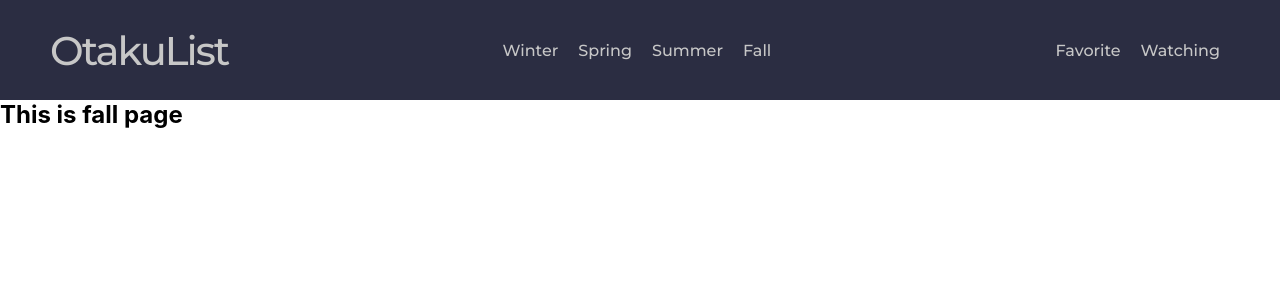
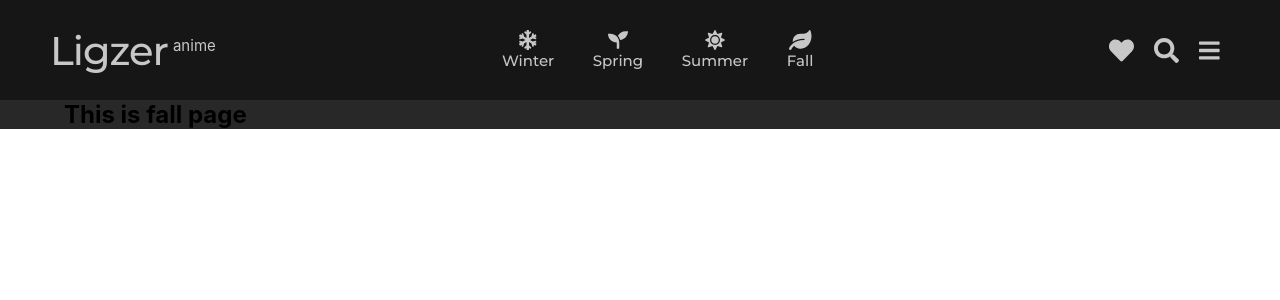
Before and after one commit to devmdmamun/ligzer, a React (Create React App) app: page /fall in a window 1280 px wide. Shown: the top 300 px of the page. Built offline with nearby package versions, Linux system fonts and the light colour scheme.

Commit message:
Basic Design for search done

```diff
--- a/src/Component/Icons.js
+++ b/src/Component/Icons.js
@@ -1,10 +1,24 @@
 import { library } from "@fortawesome/fontawesome-svg-core";
 import {
   faBars,
+  faCog,
+  faHeart,
   faLeaf,
+  faSearch,
   faSeedling,
   faSnowflake,
   faSun,
+  faTv,
 } from "@fortawesome/free-solid-svg-icons";
 
-library.add(faSnowflake, faSun, faSeedling, faLeaf, faBars);
+library.add(
+  faSnowflake,
+  faSun,
+  faSeedling,
+  faLeaf,
+  faBars,
+  faSearch,
+  faHeart,
+  faTv,
+  faCog
+);
--- a/src/Component/Navbar/BigNav.js
+++ b/src/Component/Navbar/BigNav.js
@@ -1,24 +1,71 @@
 import { Link } from "react-router-dom";
+import { FontAwesomeIcon } from "@fortawesome/react-fontawesome";
 import classes from "./Navbar.module.css";
+import { useState } from "react";
+import Search from "./Search";
 const BigNav = () => {
+  const [show, setShow] = useState(false);
+
+  const handleSearchClick = () => {
+    setShow(!show);
+    console.log("you have click the search button");
+  };
+
   return (
-    <div className={classes.navbar}>
+    <>
+      <header className={classes.navbar}>
         <nav className={classes.nav}>
           <div className={classes.logo}>
-          <Link to="/">OtakuList</Link>
+            <Link to="/">Ligzer</Link>
+            <small>anime</small>
+            {/* <div className={classes.logoSmallTxt}>
+            <small>anime</small>
+            <small>beta</small>
+          </div> */}
           </div>
           <div className={classes.mainLink}>
-          <Link to="/winter">Winter</Link>
-          <Link to="/spring">Spring</Link>
-          <Link to="/summer">Summer</Link>
-          <Link to="/fall">Fall</Link>
+            <Link to="/winter">
+              <FontAwesomeIcon icon="snowflake" className={classes.icon} />
+              <p className={classes.linkTxtBg}>Winter</p>
+            </Link>
+            <Link to="/spring">
+              <FontAwesomeIcon icon="seedling" className={classes.icon} />
+              <p className={classes.linkTxtBg}>Spring</p>
+            </Link>
+            <Link to="/summer">
+              <FontAwesomeIcon icon="sun" className={classes.icon} />
+              <p className={classes.linkTxtBg}>Summer</p>
+            </Link>
+            <Link to="/fall">
+              <FontAwesomeIcon icon="leaf" className={classes.icon} />
+              <p className={classes.linkTxtBg}>Fall</p>
+            </Link>
           </div>
           <div className={classes.sideLink}>
-          <Link to="/favorite">Favorite</Link>
-          <Link to="/watching">Watching</Link>
+            <Link to="/favorite">
+              <FontAwesomeIcon icon="heart" className={classes.icon} />
+            </Link>
+            <FontAwesomeIcon
+              icon="search"
+              className={classes.icon}
+              onClick={handleSearchClick}
+            />
+            <FontAwesomeIcon icon="bars" className={classes.icon} />
+            {/*
+          <Link to="/favorite">
+            <FontAwesomeIcon icon="heart" className={classes.bgIcon} />
+          </Link>
+          <Link to="/watching">
+            <FontAwesomeIcon icon="tv" className={classes.bgIcon} />
+          </Link>
+          <Link to="/settings">
+            <FontAwesomeIcon icon="cog" className={classes.bgIcon} />
+          </Link> */}
           </div>
         </nav>
-    </div>
+      </header>
+      {show ? <Search /> : null}
+    </>
   );
 };
 
--- a/src/Component/Navbar/Navbar.js
+++ b/src/Component/Navbar/Navbar.js
@@ -3,7 +3,7 @@ import BigNav from "./BigNav";
 import SmNav from "./SmNav";
 const Navbar = () => {
   const [width, setWidth] = useState(window.innerWidth);
-  const smallScreen = 768;
+  const smallScreen = 800;
   useEffect(() => {
     const handledevices = () => setWidth(window.innerWidth);
     window.addEventListener("resize", handledevices);
@@ -11,7 +11,7 @@ const Navbar = () => {
       window.removeEventListener("resize", handledevices);
     };
   }, []);
-  return <div>{width < smallScreen ? <SmNav /> : <BigNav />}</div>;
+  return <>{width < smallScreen ? <SmNav /> : <BigNav />}</>;
 };
 
 export default Navbar;
--- a/src/Component/Navbar/Navbar.module.css
+++ b/src/Component/Navbar/Navbar.module.css
@@ -1,9 +1,11 @@
 @import url("https://fonts.googleapis.com/css2?family=Montserrat:wght@500&display=swap");
+
 .navbar {
   width: 100%;
   height: 100px;
-  background-color: #2b2d42;
+  background-color: #161616; /* new theme color with #2b2d42 */
 }
+
 .nav {
   max-width: 1200px;
   height: 100%;
@@ -13,20 +15,51 @@
   margin: auto;
   padding: 10px;
 }
+
 a {
   text-decoration: none;
   font-family: "Montserrat", sans-serif;
   font-weight: 500;
   color: #c7c7c7;
+  /* border: 1px solid #c7c7c7; */
 }
+
 .logo {
   font-size: 40px;
-  letter-spacing: -2px;
+  letter-spacing: -1px;
 }
-.mainLink a,
-.sideLink a {
-  padding: 5px;
-  margin: 5px;
+.logo small {
+  color: #c7c7c7;
+  font-size: 15px;
+  margin-left: 5px;
+  margin-bottom: 10px;
+  letter-spacing: 0.03px;
+}
+/* .logoSmallTxt {
+  display: flex;
+  flex-flow: column;
+  color: #c7c7c7;
+  font-size: 16px;
+  margin-left: 5px;
+  margin-bottom: 10px; commented line
+  letter-spacing: 0.03px;
+} */
+.logo:hover {
+  color: black;
+}
+.mainLink {
+  width: 350px;
+  text-align: center;
+}
+
+.mainLink,
+.sideLink,
+.logo {
+  /* border: 1px solid #c7c7c7; */
+  height: 60px;
+  display: flex;
+  justify-content: space-around;
+  align-items: center;
 }
 
 .navbarSmMain {
@@ -40,28 +73,33 @@ a {
   transform: translateX(-50%);
   height: 50px;
 }
+
 .mainLinkSm {
   display: flex;
   justify-content: space-around;
   align-items: center;
   width: 70%;
 }
+
 .cngMainLink {
   width: 60px;
   position: relative;
 }
+
 .cngMainLink .icon {
   position: absolute;
   top: 50%;
   left: 50%;
   transform: translate(-50%, -50%);
 }
+
 .mainLinkSm,
 .cngMainLink {
-  background-color: #2b2d42;
+  background-color: #2b2d42; /* previous theme color with white */
   height: 100%;
   border-radius: 5px;
 }
+
 .linkBox {
   display: inline-flex;
   align-items: center;
@@ -70,11 +108,28 @@ a {
   justify-content: center;
   text-align: center;
 }
+
 .icon {
   font-size: 20px;
   color: #c7c7c7;
   margin: auto;
+  /* border: 1px solid #c7c7c7; */
 }
+
 .linkTxt {
   font-size: 10px;
 }
+.linkTxtBg {
+  font-size: 15px;
+}
+.sideLink .icon {
+  margin: 5px;
+  padding: 5px;
+  font-size: 35px;
+  cursor: pointer;
+}
+@media (max-width: 1210px) {
+  .nav {
+    margin: 0 10px;
+  }
+}
--- /dev/null
+++ b/src/Component/Navbar/Search.js
@@ -0,0 +1,14 @@
+import classes from "./Search.module.css";
+const Search = () => {
+  return (
+    <div className={classes.search}>
+      <input
+        className={classes.searchInp}
+        type="text"
+        placeholder="Search your favorite anime..."
+      />
+    </div>
+  );
+};
+
+export default Search;
--- /dev/null
+++ b/src/Component/Navbar/Search.module.css
@@ -0,0 +1,32 @@
+.search {
+  height: 90px;
+  width: 100%;
+  display: flex;
+  justify-content: center;
+  align-items: center;
+  background-color: black;
+  position: fixed;
+}
+.searchInp {
+  width: 100%;
+  max-width: 800px;
+  height: 80%;
+  border: none;
+  border-bottom: 2px solid #c7c7c7;
+  background-color: transparent;
+  font-size: 30px;
+  margin: auto;
+  color: white;
+  outline: none;
+  padding: 10px;
+}
+@media (max-width: 899px) {
+  .search {
+    height: 60px;
+  }
+  .searchInp {
+    font-size: 20px;
+    border: none;
+    width: 90%;
+  }
+}
--- a/src/Pages/Fall.js
+++ b/src/Pages/Fall.js
@@ -1,5 +1,9 @@
 const Fall = () => {
-  return <h2>This is fall page</h2>;
+  return (
+    <div className="container">
+      <h2>This is fall page</h2>
+    </div>
+  );
 };
 
 export default Fall;
--- a/src/Pages/Favorite.js
+++ b/src/Pages/Favorite.js
@@ -1,5 +1,9 @@
 const Favorite = () => {
-  return <h2>This is favorite page</h2>;
+  return (
+    <div className="container">
+      <h2>This is favorite page</h2>
+    </div>
+  );
 };
 
 export default Favorite;
--- a/src/Pages/Spring.js
+++ b/src/Pages/Spring.js
@@ -1,5 +1,9 @@
 const Spring = () => {
-  return <h2>This is spring page</h2>;
+  return (
+    <div className="container">
+      <h2>This is spring page</h2>
+    </div>
+  );
 };
 
 export default Spring;
--- a/src/Pages/Summer.js
+++ b/src/Pages/Summer.js
@@ -1,5 +1,9 @@
 const Summer = () => {
-  return <h2>This is summer page</h2>;
+  return (
+    <div className="container">
+      <h2>This is summer page</h2>
+    </div>
+  );
 };
 
 export default Summer;
--- a/src/Pages/Winter.js
+++ b/src/Pages/Winter.js
@@ -1,5 +1,9 @@
 const Winter = () => {
-  return <h2>This is winter page</h2>;
+  return (
+    <div className="container">
+      <h2>This is winter page</h2>
+    </div>
+  );
 };
 
 export default Winter;
--- a/src/index.css
+++ b/src/index.css
@@ -11,3 +11,10 @@ body {
   -webkit-font-smoothing: antialiased;
   -moz-osx-font-smoothing: grayscale;
 }
+.content {
+  background-color: #282828;
+}
+.container {
+  max-width: 100%;
+  margin: 0 5vw;
+}
```
Lines whose indentation alone changed are shown as unchanged.
